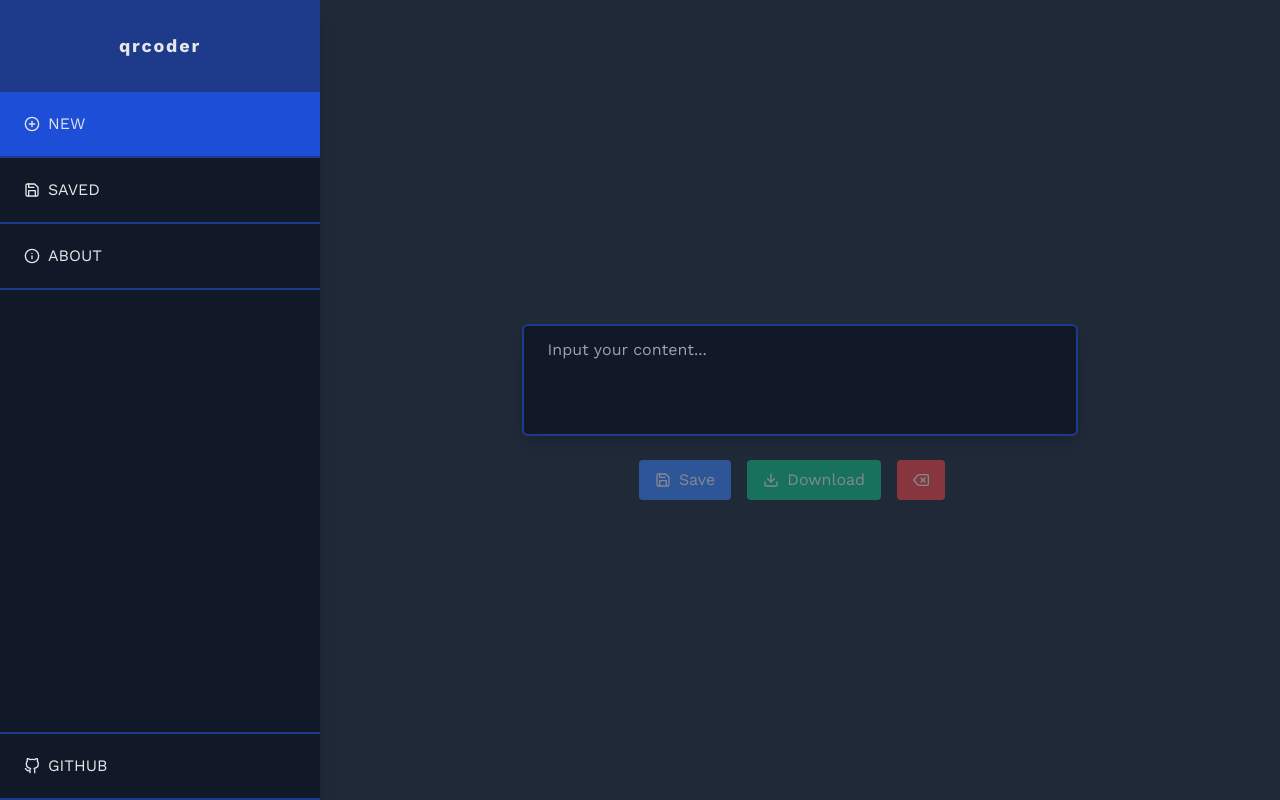
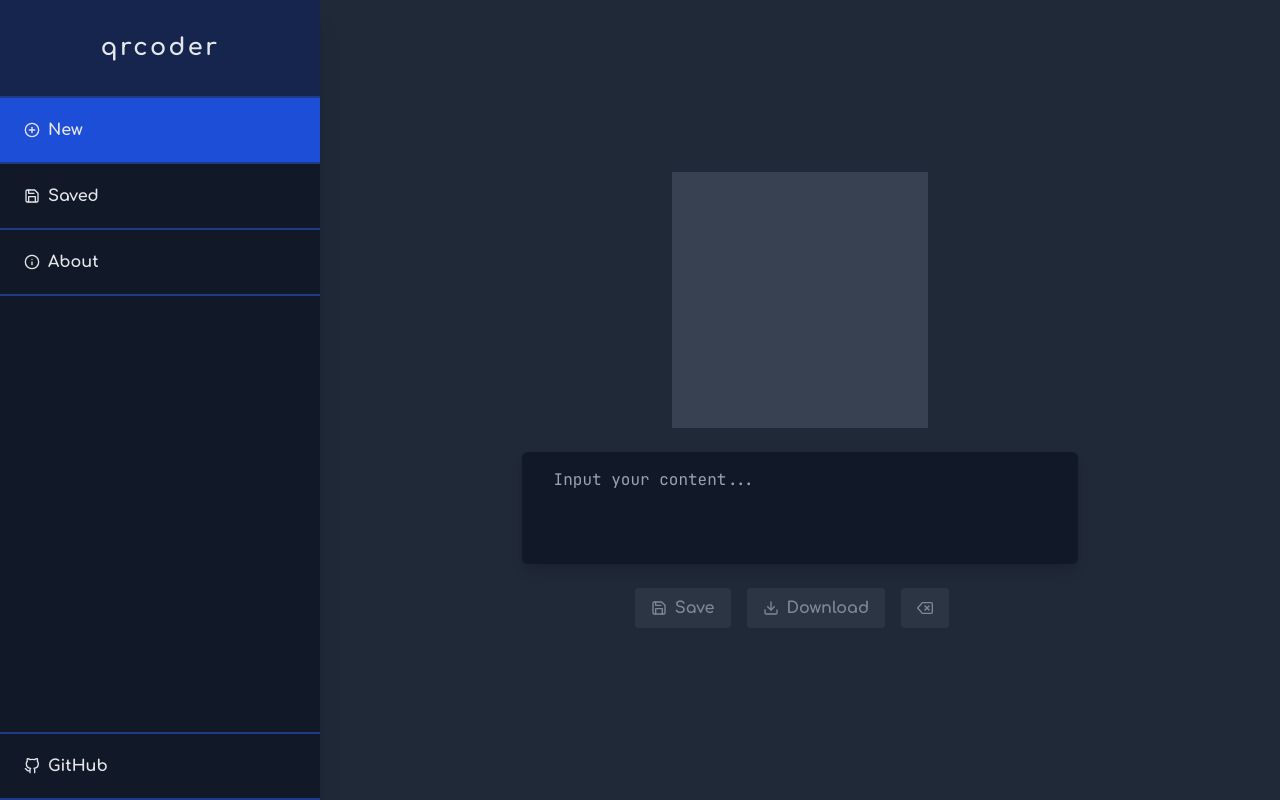
Before and after one commit to luan11/qrcoder, a React (Create React App) app: page / in a window 1280 px wide. Built offline with nearby package versions, Linux system fonts and the light colour scheme.

Commit message:
Feat: improve style

```diff
--- a/public/index.html
+++ b/public/index.html
@@ -6,11 +6,11 @@
   <meta name="viewport" content="width=device-width, initial-scale=1" />
   <meta name="theme-color" content="#000000" />
   <meta name="description" content="Generate QR Codes for free." />
-  <title>qrcoder - Free QR Code Generator</title>
+  <title>qrcoder - FREE QR Code Generator</title>
   <link rel="shortcut icon" href="favicon.ico" type="image/x-icon">
   <link rel="preconnect" href="https://fonts.gstatic.com">
   <link
-    href="https://fonts.googleapis.com/css2?family=Work+Sans:ital,wght@0,300;0,400;0,700;1,300;1,400;1,700&display=swap"
+    href="https://fonts.googleapis.com/css2?family=Comfortaa:wght@300;700&family=JetBrains+Mono:wght@400;700&display=swap"
     rel="stylesheet">
 </head>
 
--- a/src/components/Generator/index.tsx
+++ b/src/components/Generator/index.tsx
@@ -5,7 +5,7 @@ import QRCode from 'react-qr-code';
 
 import { FiDownload, FiSave, FiDelete } from 'react-icons/fi';
 
-import { Container, TextArea, Button, Buttons } from './styles';
+import { Container, TextArea, Button, Buttons, QrCodeEmpty } from './styles';
 
 export function Generator() {
   const {
@@ -26,11 +26,12 @@ export function Generator() {
     <Container>
       {
         !isEmpty
-        && <div id="qrcode" className="overflow-x-auto w-full flex justify-center">
-          <QRCode
-            value={content}
-          />
-        </div>
+          ? <div id="qrcode" className="overflow-x-auto w-full flex justify-center">
+            <QRCode
+              value={content}
+            />
+          </div>
+          : <QrCodeEmpty />
       }
 
       <TextArea
--- a/src/components/Generator/styles.ts
+++ b/src/components/Generator/styles.ts
@@ -23,11 +23,9 @@ export const Container = tw.div`
 `;
 
 export const TextArea = tw.textarea`
-	py-3
-	px-6
+	py-4
+	px-8
 	rounded-md
-	border-2
-	border-blue-900
 	resize-none
 	my-6
 	md:w-3/5
@@ -36,6 +34,7 @@ export const TextArea = tw.textarea`
 	text-gray-200
 	md:h-28
 	shadow-lg
+	font-mono
 `;
 
 export const Buttons = tw.div`
@@ -61,12 +60,20 @@ export const Button = tw.button<ButtonProps>`
 	mr-2
 	md:mb-0
 	mb-4
+	font-bold
 
 	${({$default}) => $default ? 'bg-blue-500' : ''}
 	${({$success}) => $success ? 'bg-green-500' : ''}
 	${({$error}) => $error ? 'bg-red-500' : ''}
 
 	disabled:opacity-50
+	disabled:bg-gray-700
 	disabled:cursor-default
 	disabled:transform-none
 `;
+
+export const QrCodeEmpty = tw.div`
+	w-64
+	h-64
+	bg-gray-700
+`;
--- a/src/components/SavedList/index.tsx
+++ b/src/components/SavedList/index.tsx
@@ -34,7 +34,7 @@ export function SavedList() {
         </tbody>
       </Table>
 
-      {saved.length > 0 &&
+      {saved.length > 1 &&
         <ButtonRemove
           type="button"
           onClick={handleRemoveAll}
@@ -44,7 +44,7 @@ export function SavedList() {
         </ButtonRemove>
       }
 
-      {saved.length === 0 && <p className="text-center text-gray-200 mt-4">No saved QR Codes found...</p>}
+      {saved.length === 0 && <p className="text-center text-gray-300 mt-10 text-lg italic">No saved QR Codes found...</p>}
     </Container>
   );
 };
--- a/src/components/SavedListItem/index.tsx
+++ b/src/components/SavedListItem/index.tsx
@@ -24,7 +24,9 @@ export function SavedListItem({ data }: SavedListItemProps) {
 	return (
 		<Tr>
 			<Td className="border-r-2 border-gray-700">
-				<code className="bg-gray-700 px-4 py-2 lg:break-normal break-all shadow-lg">{data}</code>
+				<code className="bg-gray-700 px-4 py-2 lg:break-normal break-all shadow-lg text-sm">
+					{data}
+				</code>
 			</Td>
 			<Td>
 				<Button
--- a/src/components/SavedListItem/styles.ts
+++ b/src/components/SavedListItem/styles.ts
@@ -12,7 +12,7 @@ export const Td = tw.td`
 `;
 
 export const Button = tw.button`
-	mr-4
+	mr-5
 	text-xl
 	transition
 	duration-300
--- a/src/components/Sidebar/styles.ts
+++ b/src/components/Sidebar/styles.ts
@@ -21,8 +21,11 @@ export const Logo = tw.h1`
 	md:px-6
 	px-2
 	bg-blue-900
-	lg:text-lg
+	bg-opacity-40
+	lg:text-2xl
 	tracking-widest
+	border-b-2
+	border-blue-900
 `;
 
 export const List = tw.ul`
@@ -34,9 +37,9 @@ export const List = tw.ul`
 export const ListItem = tw.li`
 	border-b-2
 	border-blue-900
-	uppercase
 	bg-transparent
 	transition-colors
+	font-bold
 
 	hover:bg-blue-600
 	hover:text-white
--- a/tailwind.config.js
+++ b/tailwind.config.js
@@ -4,7 +4,8 @@ module.exports = {
   theme: {
     extend: {
       fontFamily: {
-        'sans': ['Work Sans', 'sans-serif'],
+        'sans': ['Comfortaa', 'sans-serif'],
+        'mono': ['JetBrains Mono', 'monospace'],
       }
     },
   },
@@ -13,6 +14,7 @@ module.exports = {
       opacity: ['disabled'],
       cursor: ['disabled'],
       transform: ['disabled'],
+      backgroundColor: ['disabled'],
     },
   },
   plugins: [],
```
